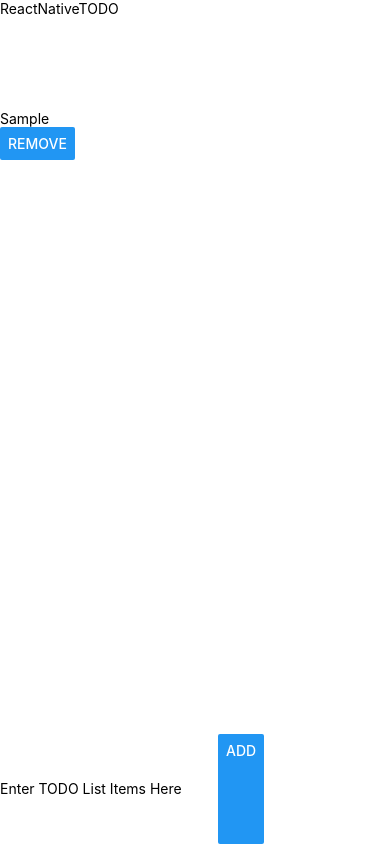
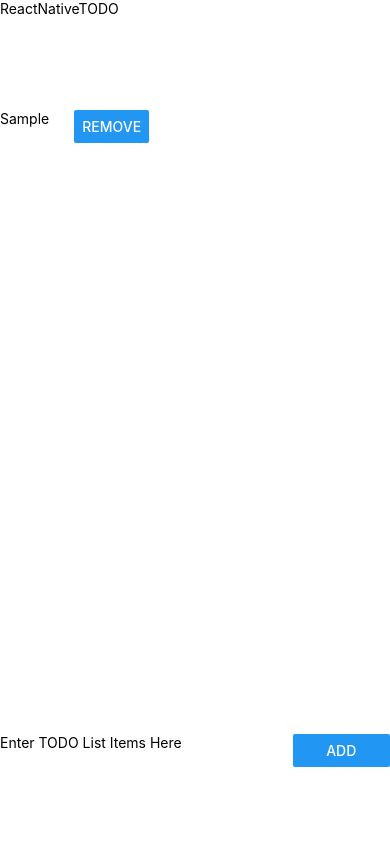
Before and after one commit to topherPedersen/ReactNativeTODO, a React Native app: screen / in a window 390 px wide. Both pictures are taken after typing "Sample" into the empty fields and a click on the button "ADD". Built offline with nearby package versions, Linux system fonts and the light colour scheme.

Commit message:
added minimal styling (not pretty!)

```diff
--- a/App.js
+++ b/App.js
@@ -85,13 +85,17 @@ class App extends Component {
 
         {/* Bottom Bar */}
         <View style={{flex: 15, flexDirection: 'row'}}>
+          <View style={{flex: 75}}>
             <TextInput
               placeholder="Enter TODO List Items Here"
               onChangeText={ (text) => this.handleOnChangeText(text) }
               value={this.state.text} />
+          </View>
+          <View style={{flex: 25}}>
             <Button
               onPress={ () => this.handleAddItem() }
               title="ADD"/>
+          </View>
         </View>
       </View>
     );
--- a/Item.js
+++ b/Item.js
@@ -6,11 +6,15 @@ class Item extends Component {
     // Return our todo list items as an array of <Text/>
     // components to be rendered on screen
     return (
-      <View>
-        <Text>{this.props.itemText}</Text>
-        <Button
-          title="REMOVE"
-          onPress={ () => this.props.removeItem(this.props.itemText) } />
+      <View style={{flexDirection: 'row'}}>
+        <View>
+          <Text>{this.props.itemText}</Text>
+        </View>
+        <View style={{paddingLeft: 25}}>
+          <Button
+            title="REMOVE"
+            onPress={ () => this.props.removeItem(this.props.itemText) } />
+        </View>
       </View>
     );
   }
```
Lines whose indentation alone changed are shown as unchanged.
